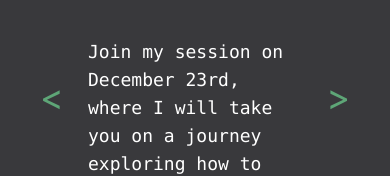
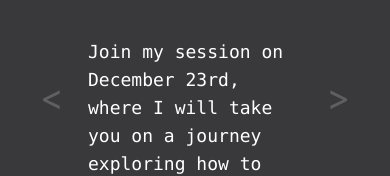
Before and after one commit to LombokAB/lombok-ab-website, a Next.js app: page / in a window 390 px wide. Shown: the part 7325-7501 px from the top of the page. Built offline with nearby package versions, Linux system fonts and the light colour scheme.

Commit message:
feat: enhance Carousel component with auto-slide functionality and interval; integrate into WorkshopsSection

```diff
--- a/src/components/Carousel.tsx
+++ b/src/components/Carousel.tsx
@@ -1,32 +1,49 @@
 'use client';
-import { useState } from 'react';
+import { useEffect, useState } from 'react';
 import { motion } from 'framer-motion';
 
 interface CarouselProps {
   children: React.ReactNode[];
+  autoSlide?: boolean;
+  interval?: number;
 }
 
-export const Carousel: React.FC<CarouselProps> = ({ children }) => {
+export const Carousel: React.FC<CarouselProps> = ({ children, autoSlide, interval }) => {
   const [currentSlide, setCurrentSlide] = useState(0);
+  const totalSlides = children.length;
 
   const goToNextSlide = () => {
-    setCurrentSlide((prev) => (prev + 1) % children.length);
+    setCurrentSlide((prev) => (prev + 1) % totalSlides);
   };
 
   const goToPrevSlide = () => {
-    setCurrentSlide((prev) => (prev - 1 + children.length) % children.length);
+    setCurrentSlide((prev) => (prev - 1 + totalSlides) % totalSlides);
   };
 
   const goToSlide = (slideIndex: number) => {
     setCurrentSlide(slideIndex);
   };
 
+  useEffect(() => {
+    if (!autoSlide) return;
+    const slideInterval = setInterval(goToNextSlide, interval);
+
+    return () => clearInterval(slideInterval);
+  }, [autoSlide, interval, currentSlide]);
+
   return (
     <div className="relative w-full h-full overflow-hidden">
       <motion.div
         className="flex"
-        style={{ transform: `translateX(-${currentSlide * 100}%)` }}
+        initial={{ x: 0 }}
+        animate={{ x: `-${currentSlide * 100}%` }}
         transition={{ duration: 0.5, ease: 'easeInOut' }}
+        drag="x"
+        dragConstraints={{ left: 0, right: 0 }}
+        onDragEnd={(event, info) => {
+          if (info.offset.x < -50) goToNextSlide(); // Swipe left
+          if (info.offset.x > 50) goToPrevSlide(); // Swipe right
+        }}
       >
         {children.map((child, index) => (
           <div key={index} className="min-w-full flex items-center justify-center">
@@ -38,13 +55,13 @@ export const Carousel: React.FC<CarouselProps> = ({ children }) => {
       {/* Navigation Buttons */}
       <button
         onClick={goToPrevSlide}
-        className="absolute left-2 md:left-4 top-1/2 transform -translate-y-1/2 p-2 rounded-full text-4xl text-design-green sm:left-4 z-10"
+        className="absolute left-2 md:left-4 top-1/2 transform -translate-y-1/2 p-2 rounded-full text-4xl md:text-design-green text-zinc-300/25 sm:left-4 z-10"
       >
         &lt;
       </button>
       <button
         onClick={goToNextSlide}
-        className="absolute right-2 md:right-4 top-1/2 transform -translate-y-1/2 p-2 rounded-full text-4xl text-design-green sm:right-4 z-10"
+        className="absolute right-2 md:right-4 top-1/2 transform -translate-y-1/2 p-2 rounded-full text-4xl md:text-design-green text-zinc-300/25 sm:right-4 z-10"
       >
         &gt;
       </button>
--- a/src/components/WorkshopsSection.tsx
+++ b/src/components/WorkshopsSection.tsx
@@ -12,11 +12,13 @@ export const WorkshopsSection: React.FC<WorkshopsSectionProps> = ({
   title,
   workshops,
 }) => {
+  const autoSlide = true;
+  const interval = 10000;
   return (
     <section className="md:px-12 bg-primary-grey min-h-dvh px-6 lg:px-16 content-center py-10 md:py-10 lg:py-0">
       <div className="container flex flex-col items-center justify-center flex-wrap">
         <h2 className="font-bold text-center text-white">{title}</h2>
-        <Carousel>
+        <Carousel autoSlide={autoSlide} interval={interval}>
           {workshops.map((workshop, index) => (
             <div
               key={index}
```
